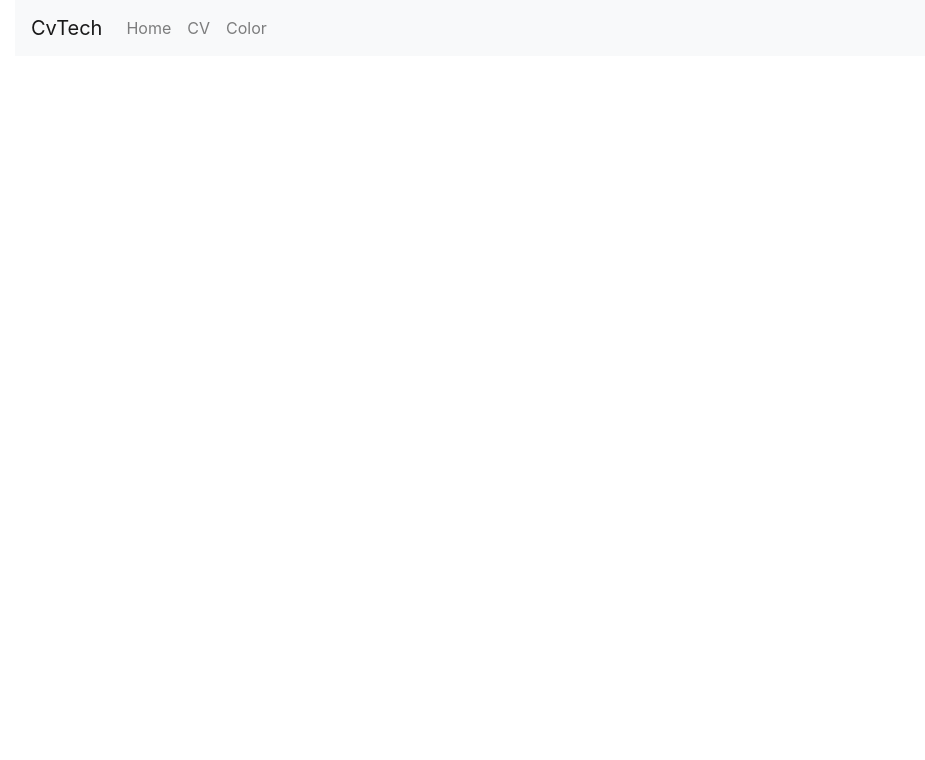
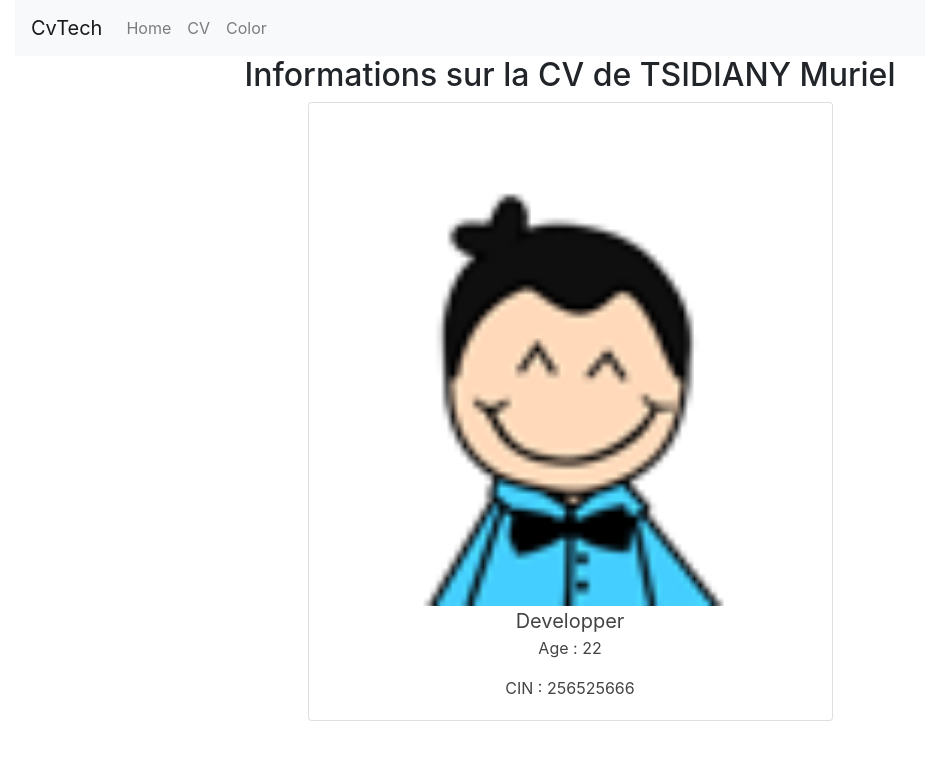
Before and after one commit to Group-ITDevSuccess/CoursAngular, an Angular app in the folder FormaAngular9/: page /cv/1 in a window 1280 px wide. Before the commit this address led to /. Shown: the top 760 px of the page, without its empty margins (70-995 px from the left). Built offline with nearby package versions, Linux system fonts and the light colour scheme.

Commit message:
Appliquer routing children dans mon Exercice

```diff
--- a/FormaAngular9/src/app/app.module.ts
+++ b/FormaAngular9/src/app/app.module.ts
@@ -20,6 +20,7 @@ import { ColorComponent } from './color/color.component';
 import { FilsComponent } from './fils/fils.component';
 import { HeaderComponent } from './components/header/header.component';
 import { RouterSimulatorComponent } from './router/router-simulator/router-simulator.component';
+import { DetailComponent } from './components/cvTech/detail/detail.component';
 
 
 @NgModule({
@@ -38,7 +39,8 @@ import { RouterSimulatorComponent } from './router/router-simulator/router-simul
     ColorComponent,
     FilsComponent,
     HeaderComponent,
-    RouterSimulatorComponent
+    RouterSimulatorComponent,
+    DetailComponent
   ],
   imports: [
     BrowserModule,
--- a/FormaAngular9/src/app/app.routing.ts
+++ b/FormaAngular9/src/app/app.routing.ts
@@ -1,9 +1,11 @@
+import { DetailComponent } from './components/cvTech/detail/detail.component';
 import { ColorComponent } from './color/color.component';
 import { CvComponent } from './components/cvTech/cv/cv.component';
 import { RouterModule, Routes } from "@angular/router";
 
 
 const APP_ROUTING: Routes = [
+  {path: 'cv/:id', component: DetailComponent},
   {path: 'cv', redirectTo:'/', pathMatch: 'full'},
   {path: '', component: CvComponent},
   {path: 'color/:default', component: ColorComponent}
--- a/FormaAngular9/src/app/color/color.component.ts
+++ b/FormaAngular9/src/app/color/color.component.ts
@@ -1,4 +1,4 @@
-import { Router } from '@angular/router';
+import { ActivatedRoute, Router } from '@angular/router';
 import { PremierService } from './../components/service/premier.service';
 import { Component, OnInit } from '@angular/core';
 
@@ -12,10 +12,17 @@ export class ColorComponent implements OnInit {
   color ='red';
   constructor(
     private premierService: PremierService,
-    private router: Router
+    private router: Router,
+    private activatedRoute: ActivatedRoute
   ) { }
 
   ngOnInit(): void {
+    this.activatedRoute.params.subscribe(
+      (params) => {
+        // console.log(params);
+        this.color=params['default'];
+      }
+    );
   }
 
   processReq(message: any){
--- a/FormaAngular9/src/app/components/cvTech/cv.service.ts
+++ b/FormaAngular9/src/app/components/cvTech/cv.service.ts
@@ -17,4 +17,12 @@ export class CvService {
    getPersonnes(): Person[]{
     return this.personnes;
    }
+
+   getPersonneById(id: number): Person{
+    const personne = this.personnes.find(personne => {
+      return personne.id == id
+    });
+
+    return personne;
+   }
 }
--- /dev/null
+++ b/FormaAngular9/src/app/components/cvTech/detail/detail.component.html
@@ -0,0 +1,15 @@
+<div class="container" *ngIf="personne">
+  <h2 class="text-center">Informations sur la CV de {{personne.firstname}} {{personne.name}}</h2>
+  <div class="row justify-content-center">
+    <div class="col-md-6">
+      <div class="card">
+        <div class="card-body text-center">
+          <img class="card-img-top" src="assets/images/{{personne.path|defaultImage}}" alt="Image du chemin">
+          <h5 class="card-title">{{personne.job}}</h5>
+          <p class="card-text">Age : {{personne.age}}</p>
+          <p class="card-text">CIN : {{personne.cin}}</p>
+        </div>
+      </div>
+    </div>
+  </div>
+</div>
--- /dev/null
+++ b/FormaAngular9/src/app/components/cvTech/detail/detail.component.ts
@@ -0,0 +1,30 @@
+import { Person } from 'src/app/models/Person';
+import { ActivatedRoute } from '@angular/router';
+import { CvService } from './../cv.service';
+import { Component, OnInit } from '@angular/core';
+
+@Component({
+  selector: 'app-detail',
+  templateUrl: './detail.component.html',
+  styleUrls: ['./detail.component.css']
+})
+export class DetailComponent implements OnInit {
+
+  personne : Person;
+
+  constructor(
+    private cvService: CvService,
+    private activateRoute: ActivatedRoute
+  ) { }
+
+  ngOnInit() {
+    this.activateRoute.params.subscribe(
+      (params) => {
+        console.log(params);
+        this.personne = this.cvService.getPersonneById(params.id);
+        console.log(this.personne);
+      }
+    );
+  }
+
+}
--- a/FormaAngular9/src/app/components/cvTech/details-cv/details-cv.component.html
+++ b/FormaAngular9/src/app/components/cvTech/details-cv/details-cv.component.html
@@ -54,7 +54,10 @@
                  <div class="footer">
                   <div class="social-links text-center">
                     <button class="btn btn-success" (click)="embaucher()">Embaucher</button>
+                    <button class="btn btn-primary" (click)="moreInfo()">Plus de Détails</button>
+
                   </div>
+
                 </div>
 
              </div> <!-- end back panel -->
--- a/FormaAngular9/src/app/components/cvTech/details-cv/details-cv.component.ts
+++ b/FormaAngular9/src/app/components/cvTech/details-cv/details-cv.component.ts
@@ -1,3 +1,4 @@
+import { Router } from '@angular/router';
 import { EmbaucheService } from './../embauche.service';
 import { Person } from './../../../models/Person';
 import { Component, Input, OnInit } from '@angular/core';
@@ -11,7 +12,9 @@ export class DetailsCvComponent implements OnInit {
 
   @Input() personne: Person;
   constructor(
-    private embaucheService: EmbaucheService
+    private embaucheService: EmbaucheService,
+    private router: Router
+
   ) { }
 
   ngOnInit(): void {
@@ -20,4 +23,9 @@ export class DetailsCvComponent implements OnInit {
   embaucher(){
     this.embaucheService.embaucher(this.personne);
   }
+
+  moreInfo(){
+    const link = ['cv',  this.personne.id];
+    this.router.navigate(link);
+  }
 }
```
Also changed, not shown: FormaAngular9/src/app/components/cvTech/detail/detail.component.css (added), 1 other file (tests, documents, lock files or other folders).
